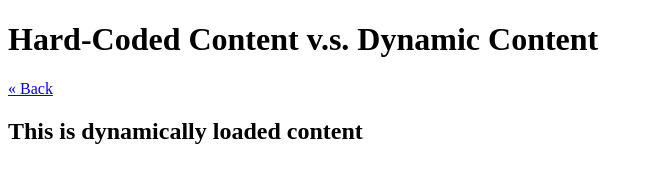
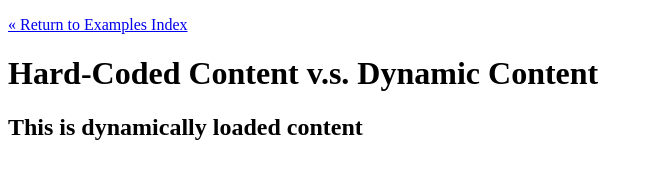
Before and after one commit to machellerogden/angular-seo, a website: page examples/dynamic-content.html in a window 1280 px wide. Shown: the whole page, without its empty margins (0-653 px from the left). Drawn offline with Linux system fonts and the light colour scheme.

Commit message:
moving back link

```diff
--- a/examples/dynamic-content.html
+++ b/examples/dynamic-content.html
@@ -9,9 +9,10 @@
 </head>
 <body ng-app="aseo">
 
+    <p><a href="/" rel="prev" title="Return to Examples Index">&laquo Return to Examples Index</a></p>
+
     <h1>Hard-Coded Content v.s. Dynamic Content</h1>
 
-    <p><a href="/" rel="prev" title="Back to Examples Index">&laquo Back</a></p>
 
     <aseo-dynamic-content ng-cloak>
         <!-- this ng-cloak'd content will be replaced as soon as angular compiles this directive -->
```
